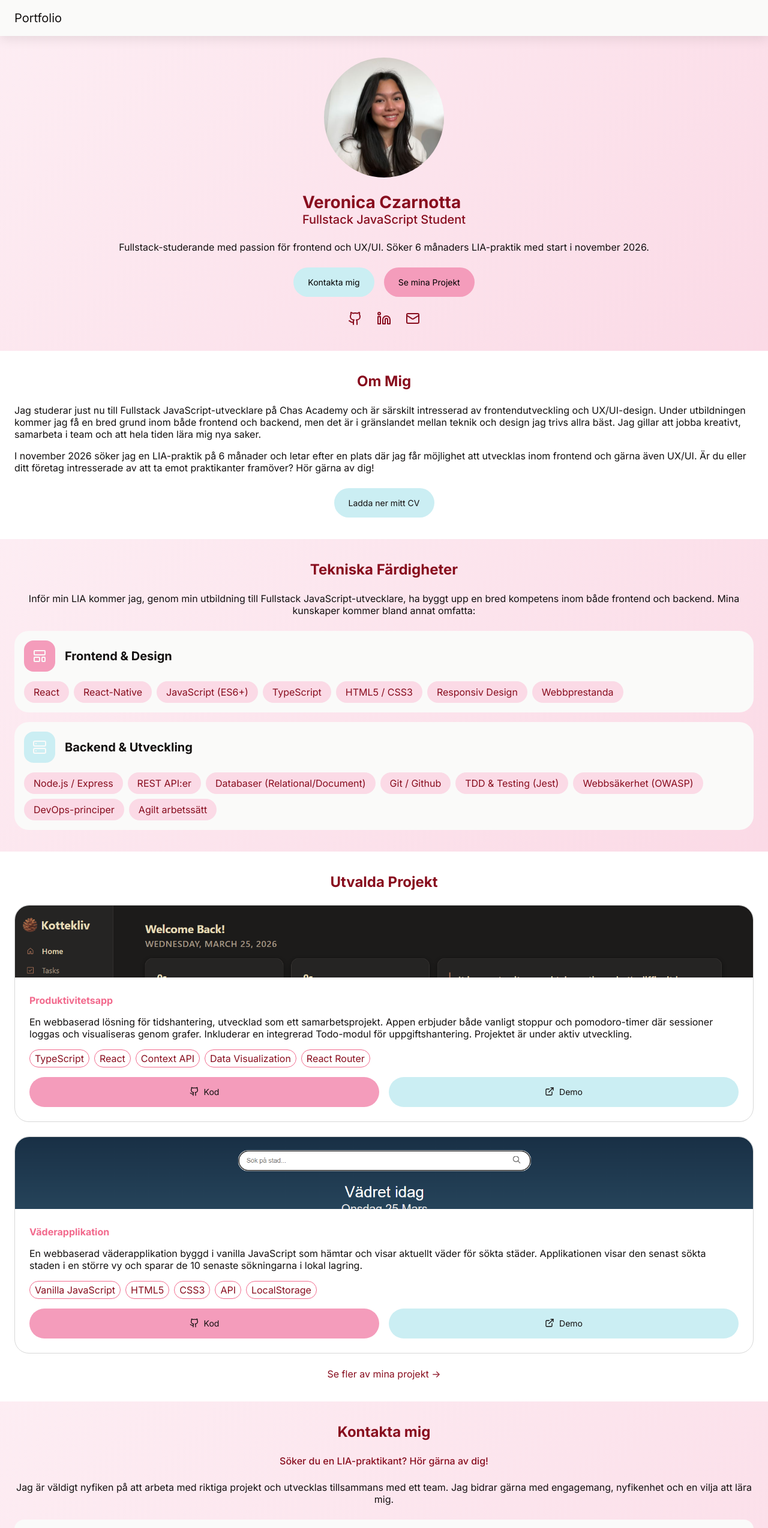
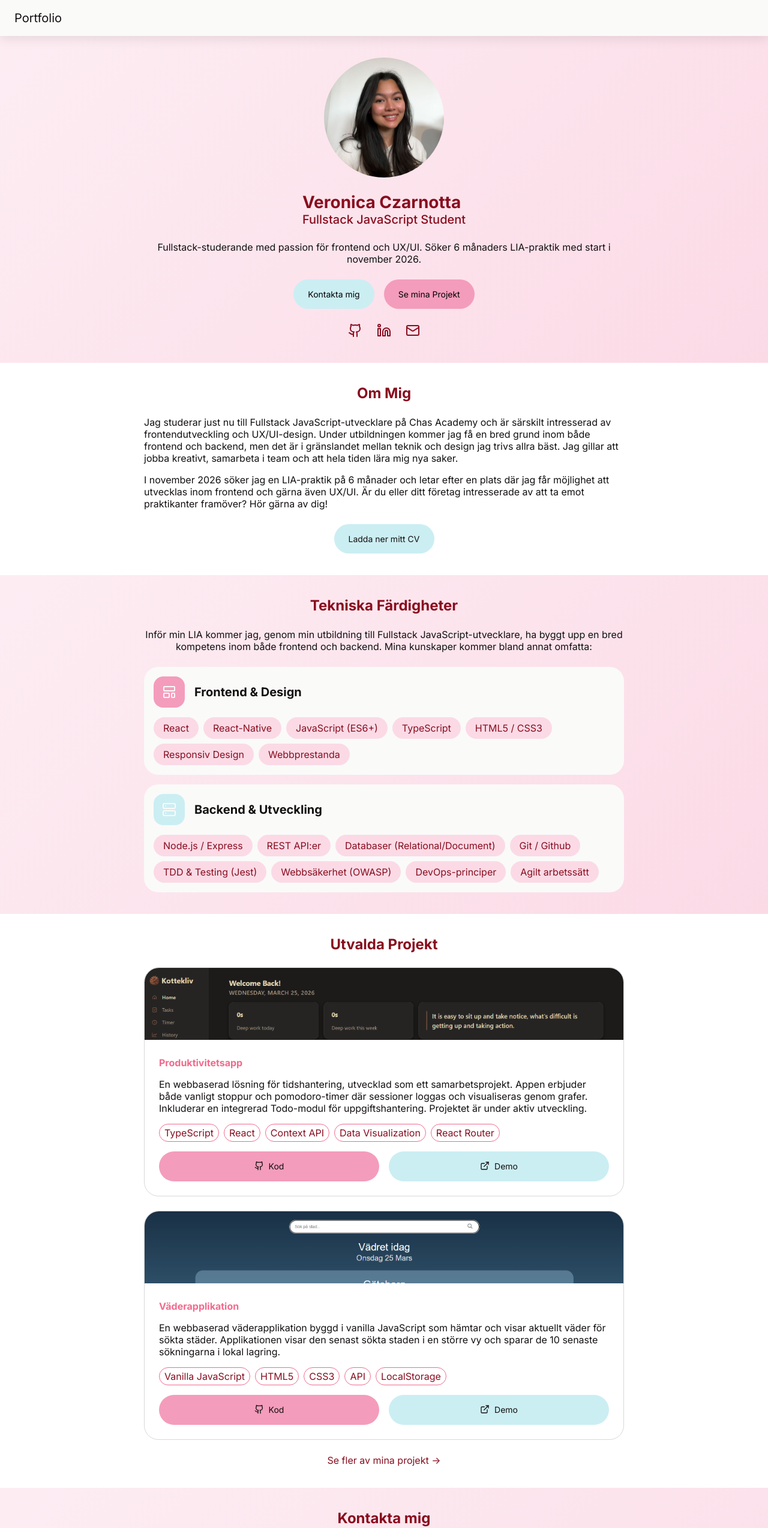
Before and after one commit to vczarnotta/portfolio, a React (Vite) app: page / in a window 1280 px wide. Shown: the top 2548 px of the page at 60% size. Built offline with nearby package versions, Linux system fonts and the light colour scheme.

Commit message:
lagt till container komponent

```diff
--- /dev/null
+++ b/src/components/Container/Container.module.css
@@ -0,0 +1,20 @@
+.container {
+  display: flex;
+  justify-content: center;
+  padding: var(--space-lg) var(--space-base);
+}
+
+.center {
+  align-items: center;
+}
+
+.gradient {
+  background: var(--bg-gradient);
+}
+
+.inner {
+  gap: var(--space-base);
+  display: flex;
+  flex-direction: column;
+  max-width: 800px;
+}
--- /dev/null
+++ b/src/components/Container/Container.tsx
@@ -0,0 +1,18 @@
+import s from "./Container.module.css";
+
+interface ContainerProps {
+  children: React.ReactNode;
+  variant?: "transparent" | "gradient"
+  id?: string
+  center?: boolean
+}
+
+export default function Container({ children, variant = "transparent", id, center}: ContainerProps) {
+  return (
+    <section className={`${s.container} ${s[variant]}`} id={id}>
+      <div className={`${s.inner} ${center && s.center}`}>
+        {children}
+      </div>
+    </section>
+  );
+}
--- a/src/sections/AboutSection/AboutSection.module.css
+++ b/src/sections/AboutSection/AboutSection.module.css
@@ -1,11 +1,3 @@
-.container {
-  display: flex;
-  flex-direction: column;
-  align-items: center;
-  gap: var(--space-base);
-  padding: var(--space-lg) var(--space-base);
-}
-
 .text {
   display: flex;
   flex-direction: column;
--- a/src/sections/AboutSection/AboutSection.tsx
+++ b/src/sections/AboutSection/AboutSection.tsx
@@ -1,8 +1,9 @@
+import Container from "../../components/Container/Container"
 import s from "./AboutSection.module.css"
 
 export default function AboutSection() {
   return(
-    <section className={s.container}>
+    <Container center>
       <h2>Om Mig</h2>
 
       <div className={s.text}>
@@ -18,6 +19,6 @@ export default function AboutSection() {
       >
         Ladda ner mitt CV
       </a>
-    </section>
+    </Container>
   )
 }
--- a/src/sections/ContactSection/ContactSection.module.css
+++ b/src/sections/ContactSection/ContactSection.module.css
@@ -1,11 +1,3 @@
-.container {
-  display: flex;
-  flex-direction: column;
-  gap: var(--space-base);
-  background: var(--bg-gradient);
-  padding: var(--space-lg) var(--space-base);
-}
-
 .subTitle {
   color: var(--color-primary);
   font-weight: 500;
--- a/src/sections/ContactSection/ContactSection.tsx
+++ b/src/sections/ContactSection/ContactSection.tsx
@@ -4,6 +4,7 @@ import ContactCard from "../../components/ContactCard/ContactCard"
 import Input from "../../components/Input/Input"
 import Button from "../../components/Button/Button"
 import s from "./ContactSection.module.css"
+import Container from "../../components/Container/Container"
 
 export default function ContactSection() {
   const [ feedback, setFeedback ] = useState<React.ReactNode | null>(null)
@@ -51,7 +52,7 @@ export default function ContactSection() {
   }
 
   return(
-    <section id="contact" className={s.container}>
+    <Container variant="gradient" id="contact">
       <h2>Kontakta mig</h2>
       <p className={s.subTitle}>Söker du en LIA-praktikant? Hör gärna av dig!</p>
       <p className={s.description}>Jag är väldigt nyfiken på att arbeta med riktiga projekt och utvecklas tillsammans med ett team. Jag bidrar gärna med engagemang, nyfikenhet och en vilja att lära mig.</p>
@@ -121,7 +122,6 @@ export default function ContactSection() {
 
         {feedback && <p className={s.feedback}>{feedback}</p>}
       </form>
-
-    </section>
+    </Container>
   )
 }
--- a/src/sections/HeroSection/HeroSection.module.css
+++ b/src/sections/HeroSection/HeroSection.module.css
@@ -1,12 +1,3 @@
-.container {
-  display: flex;
-  flex-direction: column;
-  align-items: center;
-  background: var(--bg-gradient);
-  padding: var(--space-lg) var(--space-base);
-  gap: var(--space-base);
-}
-
 .profileImg {
   width:200px;
   height: 200px;
--- a/src/sections/HeroSection/HeroSection.tsx
+++ b/src/sections/HeroSection/HeroSection.tsx
@@ -1,11 +1,12 @@
 import Button from "../../components/Button/Button"
+import Container from "../../components/Container/Container";
 import { LuGithub, LuLinkedin, LuMail } from "react-icons/lu";
+import profileImg from "../../assets/veronica_czarnotta.jpg"
 import s from "./HeroSection.module.css"
-import profileImg from "../../assets/veronica_czarnotta.jpg"
 
 export default function HeroSection() {
   return(
-    <section className={s.container}>
+    <Container variant="gradient" center>
       <img src={profileImg} alt="Veronica Czarnotta" className={s.profileImg}/>
 
       <div>
@@ -56,6 +57,6 @@ export default function HeroSection() {
           <LuMail />
         </a>
       </div>
-    </section>
+    </Container>
   )
 }
--- a/src/sections/ProjectsSection/ProjectSection.module.css
+++ b/src/sections/ProjectsSection/ProjectSection.module.css
@@ -1,11 +1,3 @@
-.container {
-  display: flex;
-  flex-direction: column;
-  align-items: center;
-  gap: var(--space-base);
-  padding: var(--space-lg) var(--space-base);
-}
-
 .readMore {
   color: var(--color-primary);
 }
--- a/src/sections/ProjectsSection/ProjectsSection.tsx
+++ b/src/sections/ProjectsSection/ProjectsSection.tsx
@@ -2,10 +2,11 @@ import ProjectCard from "../../components/ProjectCard/ProjectCard"
 import kotteklivImg from "../../assets/kottekliv_preview.png"
 import weatherAppImg from "../../assets/weatherapp_preview.png"
 import s from "./ProjectSection.module.css"
+import Container from "../../components/Container/Container"
 
 export default function ProjectsSection() {
   return(
-    <section id="projects" className={s.container}>
+    <Container id="projects" center>
       <h2>Utvalda Projekt</h2>
       <ProjectCard
         title="Produktivitetsapp"
@@ -33,6 +34,6 @@ export default function ProjectsSection() {
       >
         Se fler av mina projekt -{">"}
       </a>
-    </section>
+    </Container>
   )
 }
--- a/src/sections/SkillsSection/SkillsSection.tsx
+++ b/src/sections/SkillsSection/SkillsSection.tsx
@@ -1,10 +1,11 @@
+import Container from "../../components/Container/Container";
 import SkillCard from "../../components/SkillCard/SkillCard"
 import { LuLayoutTemplate, LuServer} from "react-icons/lu";
 import s from "./skillsSection.module.css"
 
 export default function SkillsSection() {
   return(
-    <section className={s.container}>
+    <Container variant="gradient">
       <h2>Tekniska Färdigheter</h2>
       <p className={s.description}>Inför min LIA kommer jag, genom min utbildning till Fullstack JavaScript-utvecklare, ha byggt upp en bred kompetens inom både frontend och backend. Mina kunskaper kommer bland annat omfatta:</p>
       <div className={s.skillsWrapper}>
@@ -22,6 +23,6 @@ export default function SkillsSection() {
           skills={["Node.js / Express", "REST API:er", "Databaser (Relational/Document)", "Git / Github", "TDD & Testing (Jest)", "Webbsäkerhet (OWASP)", "DevOps-principer", "Agilt arbetssätt"]}
         />
       </div>
-    </section>
+    </Container>
   )
 }
--- a/src/sections/SkillsSection/skillsSection.module.css
+++ b/src/sections/SkillsSection/skillsSection.module.css
@@ -1,12 +1,3 @@
-.container {
-  display: flex;
-  flex-direction: column;
-  align-items: center;
-  gap: var(--space-base);
-  background: var(--bg-gradient);
-  padding: var(--space-lg) var(--space-base);
-}
-
 .description {
   text-align: center;
 }
```
